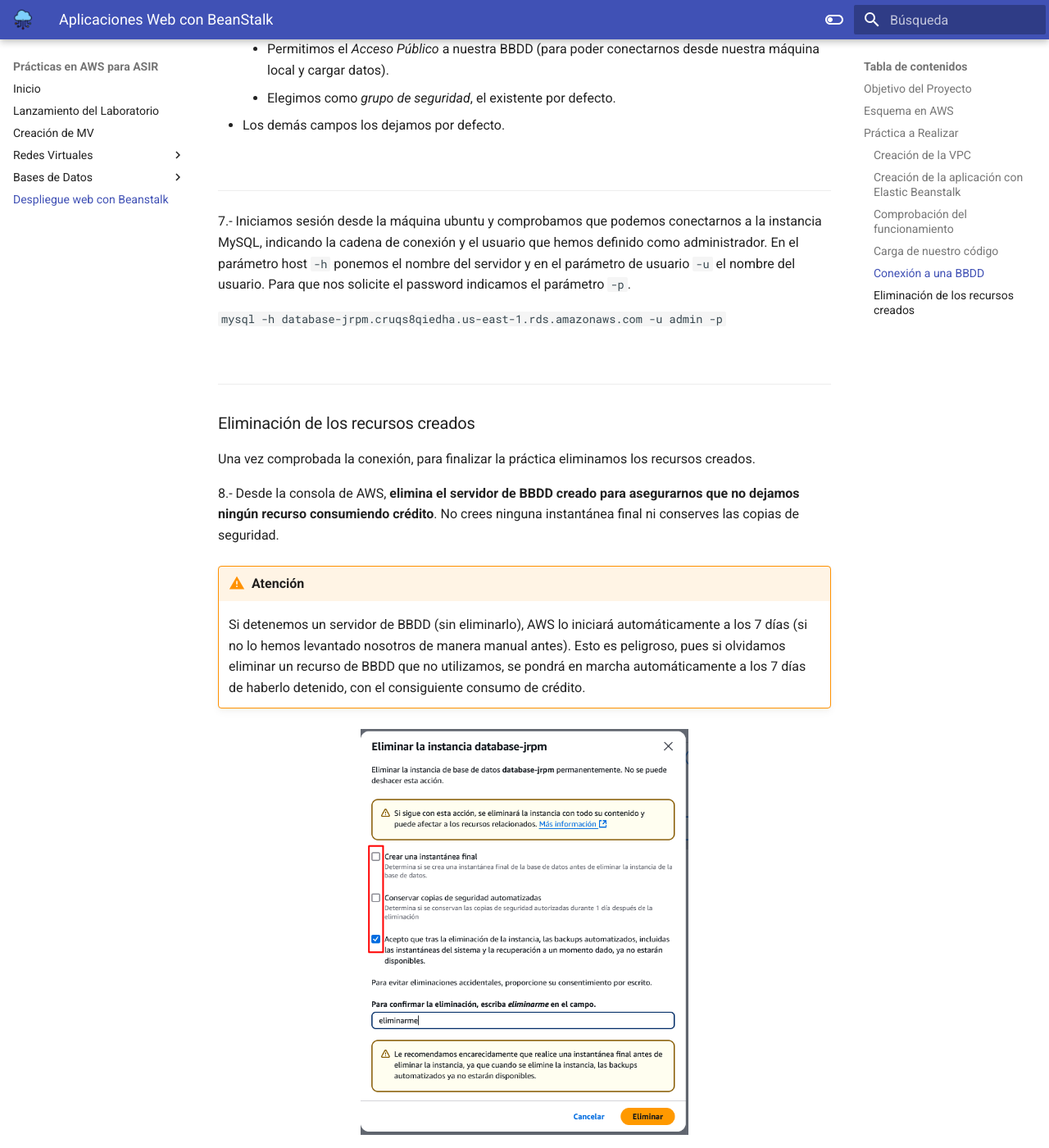
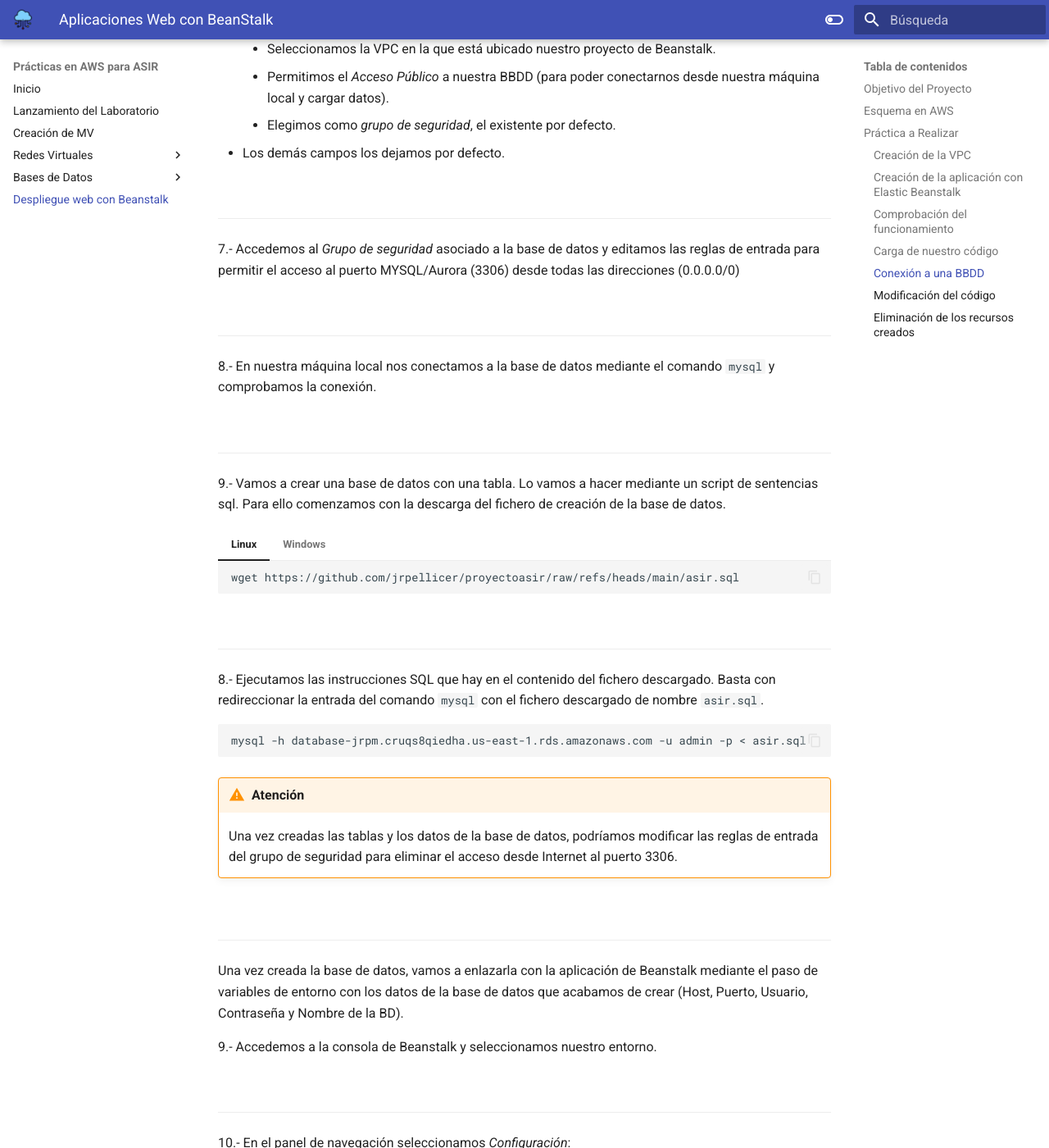
Before and after one commit to jrpellicer/awsasir, an MkDocs documentation site: the page built from docs/practica06.md, in a window 1280 px wide and 1400 px high, scrolled down 4818 px. Shown: the whole window at 82% size. Built offline with MkDocs 1.6.1 and Material for MkDocs 9.7.7, drawn with Linux system fonts in a browser that asks for light colours; some of the changed text lies outside the part shown.

Commit message:
Beanstalk

````diff
--- a/docs/practica06.md
+++ b/docs/practica06.md
@@ -15,7 +15,7 @@
 
 ## Esquema en AWS
 
-<img src="images/BBDD2.drawio.png">
+<img src="images/Beanstalk.drawio.png">
 
 ## Práctica a Realizar
 1.-	Eliminamos la *VPC predeterminada* y nos aseguramos que no hay ningún recurso creado en anteriores prácticas (grupos de seguridad, NAT Gateway, instancias EC2, bases de datos, ...)
@@ -118,7 +118,7 @@
 
 ### Conexión a una BBDD
 
-Es bastante probable que en nuestros proyectos web deseemos conectar una base de datos para interactuar con ella. Si accedemos a nuestra página web cargada veremos que hay un botón que pone `Ver Listado` que da error al pulsarlo, pues ejecuta un código PHP que se conecta a una base de datos que no existe.
+Es bastante probable que en nuestros proyectos web deseemos conectar una base de datos para interactuar con ella. Si accedemos a nuestra página web cargada, veremos que hay un botón que pone `Ver Listado` que da error al pulsarlo, pues ejecuta un código PHP que se conecta a una base de datos que no existe.
 
 El primer paso será crear una BBDD RDS.
 
@@ -131,6 +131,7 @@
 - Asignamos nombre de usuario administrador y su contraseña.
 - Dejamos las opciones por defecto del tamaño de la instancia y el almacenamiento.
 - En el apartado **Conectividad**:
+    - Seleccionamos la VPC en la que está ubicado nuestro proyecto de Beanstalk.
     - Permitimos el *Acceso Público* a nuestra BBDD (para poder conectarnos desde nuestra máquina local y cargar datos).
     - Elegimos como *grupo de seguridad*, el existente por defecto.
 - Los demás campos los dejamos por defecto.
@@ -139,12 +140,97 @@
 ___
 
 
-7.-	Iniciamos sesión desde la máquina ubuntu y comprobamos que podemos conectarnos a la instancia MySQL, indicando la cadena de conexión y el usuario que hemos definido como administrador. En el parámetro host `-h` ponemos el nombre del servidor y en el parámetro de usuario `-u` el nombre del usuario. Para que nos solicite el password indicamos el parámetro `-p`.
-
-`mysql -h database-jrpm.cruqs8qiedha.us-east-1.rds.amazonaws.com -u admin -p`
+7.- Accedemos al *Grupo de seguridad* asociado a la base de datos y editamos las reglas de entrada para permitir el acceso al puerto MYSQL/Aurora (3306) desde todas las direcciones (0.0.0.0/0)
 
 <br>
 ___
+
+
+8.- En nuestra máquina local nos conectamos a la base de datos mediante el comando `mysql` y comprobamos la conexión.
+
+<br>
+___
+
+
+9.- Vamos a crear una base de datos con una tabla. Lo vamos a hacer mediante un script de sentencias sql. Para ello comenzamos con la descarga del fichero de creación de la base de datos.
+
+=== "Linux"
+
+    ```
+    wget https://github.com/jrpellicer/proyectoasir/raw/refs/heads/main/asir.sql
+    ```
+
+=== "Windows"
+
+    [Descarga fichero sql](./asir.sql)
+
+<br>
+___
+
+8.- Ejecutamos las instrucciones SQL que hay en el contenido del fichero descargado. Basta con redireccionar la entrada del comando `mysql` con el fichero descargado de nombre `asir.sql`.
+
+```
+mysql -h database-jrpm.cruqs8qiedha.us-east-1.rds.amazonaws.com -u admin -p < asir.sql
+```
+
+!!! warning "Atención"
+
+    Una vez creadas las tablas y los datos de la base de datos, podríamos modificar las reglas de entrada del grupo de seguridad para eliminar el acceso desde Internet al puerto 3306.
+
+<br>
+___
+
+
+Una vez creada la base de datos, vamos a enlazarla con la aplicación de Beanstalk mediante el paso de variables de entorno con los datos de la base de datos que acabamos de crear (Host, Puerto, Usuario, Contraseña y Nombre de la BD).
+
+9.- Accedemos a la consola de Beanstalk y seleccionamos nuestro entorno.
+
+<br>
+___
+
+
+10.- En el panel de navegación seleccionamos *Configuración*:
+
+- En la categoría de configuración *Actualizaciones, monitoreo y registro*, seleccionamos *Editar*.
+- En la sección *Propiedades del entorno* (la última) definimos las variables (*propiedades*) que leerá la aplicación para crear la cadena de conexión. Hay que mantener los nombres y poner su correspondiente valor:
+    - RDS_HOSTNAME
+    - RDS_PORT
+    - RDS_DB_NAME
+    - RDS_USERNAME
+    - RDS_PASSWORD
+
+!!! note "Nota"
+
+    El valor de cada variable será el definido en la base de datos RDS que hemos creado. *RDS_HOSTNAME* será la cadena de conexión. *RDS_PORT* será el 3306, *RDS_DB_NAME* será *webasir* (se ha creado en el script) y los demás datos serán los que hayamos definido en el momento de la creación.
+
+<img src="images/Beanstalk_3.jpg">
+
+<br>
+___
+
+### Modificación del código
+
+Una vez definidas las variables de entorno con sus valores es momento de utilizarlas en la página *listado.php*.
+
+11.- En la máquina local nos situamos en el directorio donde habíamos descomprimido el código fuente de nuestra aplicación y con un editor accedemos al fichero `listado.php`.
+
+<br>
+___
+
+12.- Modificamos las líneas del código de las variables de conexión para que utilicen las variables de entorno creadas:
+
+<img src="images/Beanstalk_4.jpg">
+
+<br>
+___
+
+13.- Volvemos a crear el archivo zip y lo subimos al entorno.
+
+<br>
+___
+
+14.- Comprobamos que la aplicación accede a la base de datos y ya funciona el listado.
+
 
 ### Eliminación de los recursos creados
 
@@ -161,7 +247,9 @@
 <br>
 ___
 
-9.- Desde la consola de AWS, **elimina la instancia EC2**.
+9.- Desde la consola de AWS, **elimina la aplicación de Elastic Beanstalk**.
+
+Al eliminar la aplicación se terminará el entorno sobre el que corre.
 
 <br>
 ___
````
Also changed, not shown: other parts of docs/practica06.md (+2 -2 lines), docs/images/Beanstalk.drawio.png (added), docs/images/Beanstalk_3.jpg (added), docs/images/Beanstalk_4.jpg (added).
